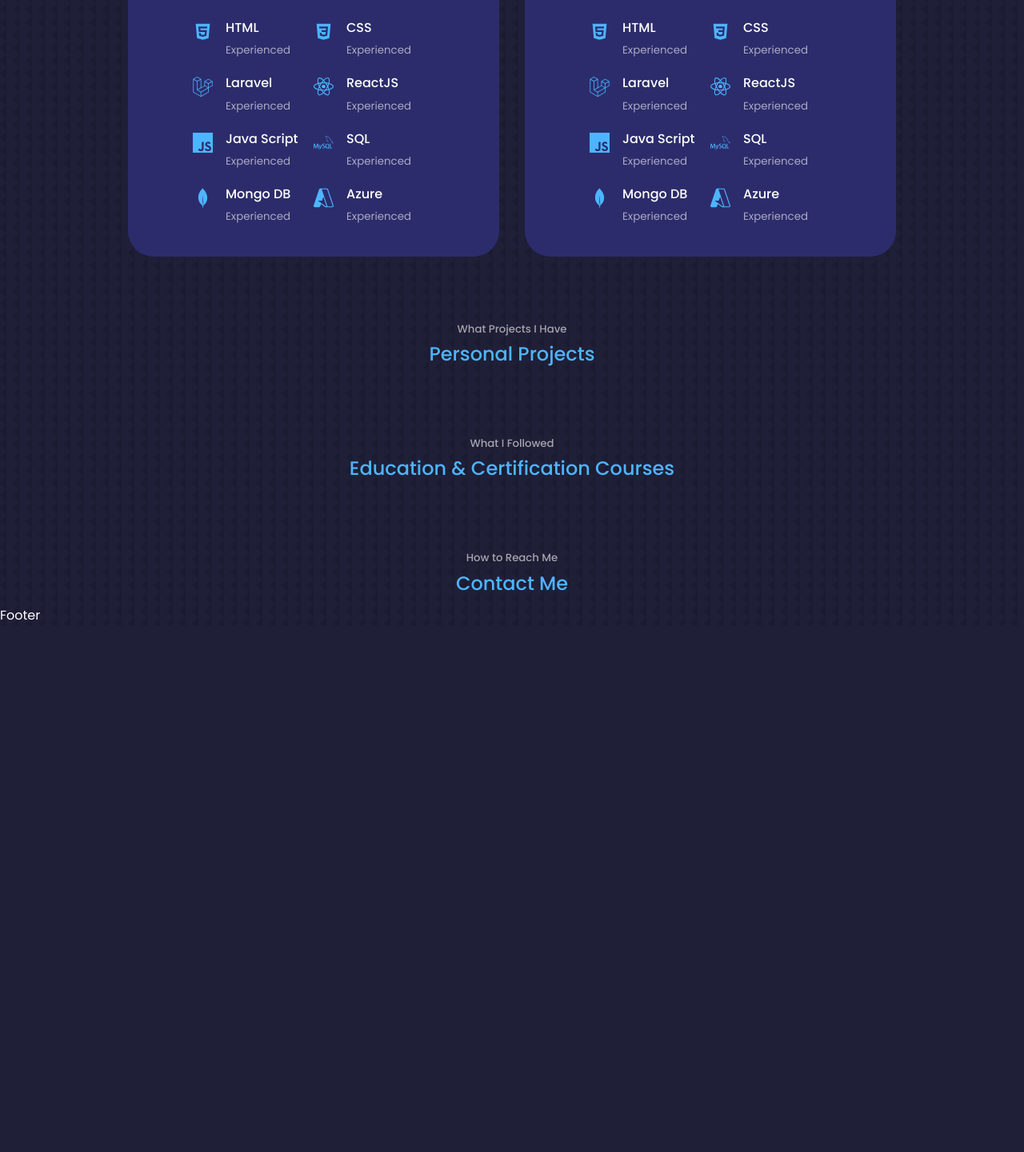
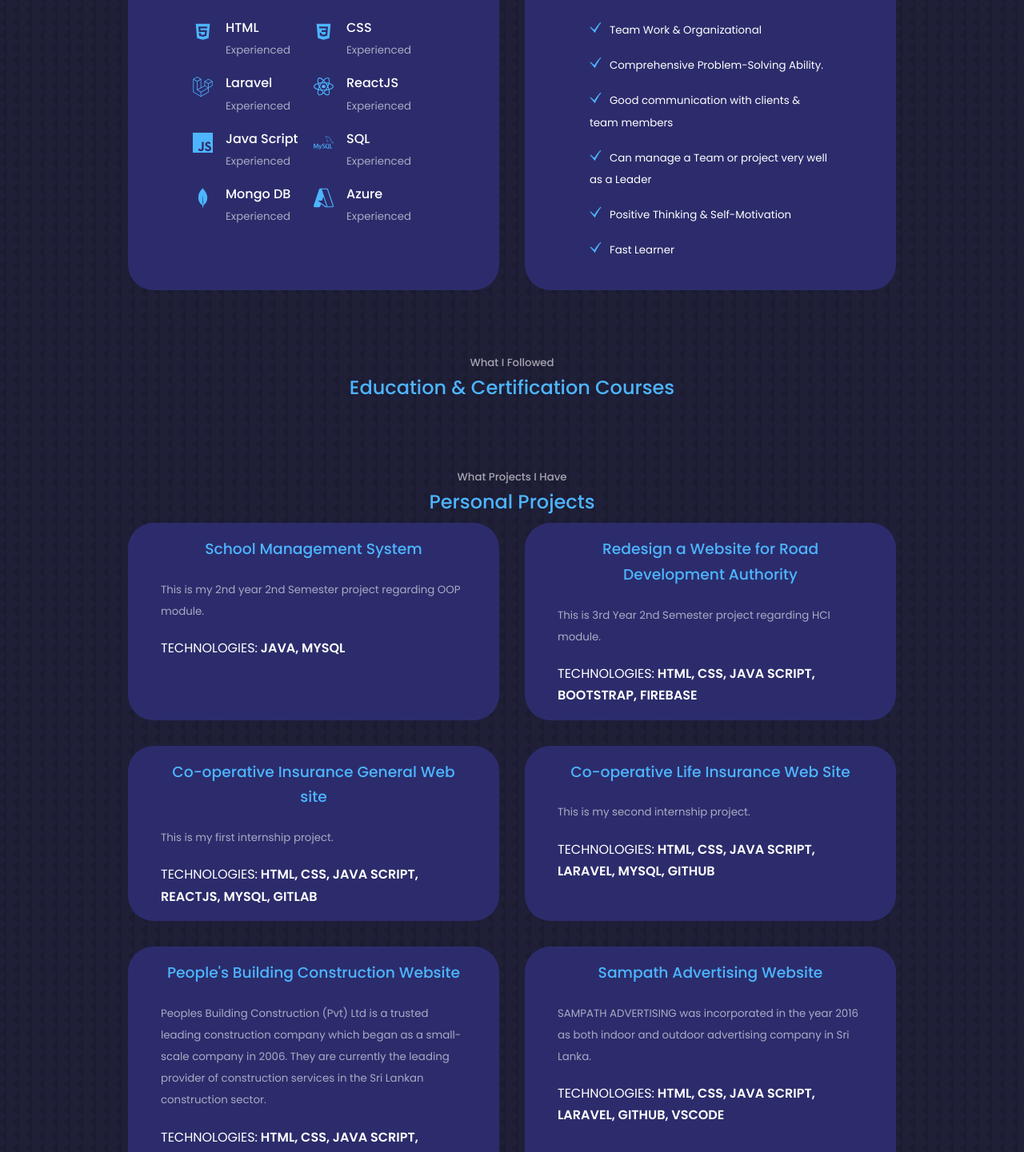
Before and after one commit to ChamalHerath/Portfolio-React, a React (Create React App) app: page / in a window 1280 px wide. Shown: the part 1820-3261 px from the top of the page at 80% size. Before the commit the page ends 2603 px from the top, so only its background shows below. Built offline with nearby package versions, Linux system fonts and the light colour scheme.

Commit message:
Projects Completed.

```diff
--- a/src/App.js
+++ b/src/App.js
@@ -20,8 +20,8 @@ class App extends Component {
                 <Nav/>
                 <About/>
                 <Skills/>
+                <Education/>
                 <Projects/>
-                <Education/>
                 {/*<Testimonial/>*/}
                 <Contact/>
                 <Footer/>
--- a/src/components/projects/Projects.js
+++ b/src/components/projects/Projects.js
@@ -7,8 +7,71 @@ class Projects extends Component {
             <section id='projects'>
                 <h5>What Projects I Have</h5>
                 <h2>Personal Projects</h2>
-                <div className='container container_experience'>
-
+                <div className='container container_projects'>
+                    <div className='projects_container'>
+                        <div className='projects_content'>
+                            <article>
+                                <h3>School Management System</h3>
+                                <small>This is my 2nd year 2nd Semester project regarding OOP module.</small>
+                                <p>Technologies:<b> Java, MySQL</b></p>
+                            </article>
+                        </div>
+                        <div className='projects_content'>
+                            <article>
+                                <h3>Redesign a Website for Road Development Authority</h3>
+                                <small>This is 3rd Year 2nd Semester project regarding HCI module.</small>
+                                <p>Technologies:<b> HTML, CSS, JAVA SCRIPT, BOOTSTRAP, FIREBASE</b></p>
+                            </article>
+                        </div>
+                        <div className='projects_content'>
+                            <article>
+                                <h3>Co-operative Insurance General Web site</h3>
+                                <small> This is my first internship project.</small>
+                                <p>Technologies:<b> HTML, CSS, JAVA SCRIPT, REACTJS, MYSQL, GITLAB</b></p>
+                            </article>
+                        </div>
+                        <div className='projects_content'>
+                            <article>
+                                <h3>Co-operative Life Insurance Web Site</h3>
+                                <small> This is my second internship project.</small>
+                                <p>Technologies:<b> HTML, CSS, JAVA SCRIPT, LARAVEL, MYSQL, GITHUB</b></p>
+                            </article>
+                        </div>
+                        <div className='projects_content'>
+                            <article>
+                                <h3>People's Building Construction Website</h3>
+                                <small>Peoples Building Construction (Pvt) Ltd is a trusted leading construction company
+                                    which began as a small-scale company in 2006.
+                                    They are currently the leading provider of construction services in the Sri
+                                    Lankan construction sector.</small>
+                                <p>Technologies:<b> HTML, CSS, JAVA SCRIPT, LARAVEL, GITHUB, VSCODE</b></p>
+                            </article>
+                        </div>
+                        <div className='projects_content'>
+                            <article>
+                                <h3>Sampath Advertising Website</h3>
+                                <small>SAMPATH ADVERTISING was incorporated in the year 2016 as both
+                                    indoor and outdoor advertising company in Sri Lanka.</small>
+                                <p>Technologies:<b> HTML, CSS, JAVA SCRIPT, LARAVEL, GITHUB, VSCODE</b></p>
+                            </article>
+                        </div>
+                        <div className='projects_content'>
+                            <article>
+                                <h3>Sampath Advertising Website</h3>
+                                <small>SAMPATH ADVERTISING was incorporated in the year 2016 as both
+                                    indoor and outdoor advertising company in Sri Lanka.</small>
+                                <p>Technologies:<b> HTML, CSS, JAVA SCRIPT, LARAVEL, GITHUB, VSCODE</b></p>
+                            </article>
+                        </div>
+                        <div className='projects_content'>
+                            <article>
+                                <h3>Sampath Advertising Website</h3>
+                                <small>SAMPATH ADVERTISING was incorporated in the year 2016 as both
+                                    indoor and outdoor advertising company in Sri Lanka.</small>
+                                <p>Technologies:<b> HTML, CSS, JAVA SCRIPT, LARAVEL, GITHUB, VSCODE</b></p>
+                            </article>
+                        </div>
+                    </div>
                 </div>
             </section>
         );
--- a/src/components/projects/projects.css
+++ b/src/components/projects/projects.css
@@ -1,5 +1,68 @@
+.projects_container {
+    display: grid;
+    grid-template-columns: 1fr 1fr;
+    gap: 32px;
+}
+
+.projects_content h3{
+    padding-bottom: 20px;
+    text-align: center;
+    color: var(--color-primary);
+}
+
+.projects_content small{
+    text-align: left;
+    color: var(--color-light);
+}
+
+.projects_content p{
+    padding-top: 20px;
+    text-transform: uppercase;
+    text-align: left;
+}
+
+.projects_container > div {
+    background: var(--color-bg-varient);
+    padding: 16px 40px;
+    border-radius: 32px;
+    border: 1px solid transparent;
+    transition: var(--transition);
+}
+
+.projects_container > div:hover {
+    background: transparent;
+    border: 1px solid var(--color-bg-varient);
+    cursor: default;
+}
+
+.projects_content{
+    display: grid;
+    grid-template-columns: 1fr;
+}
+
+.other_skills .skills_icon {
+    color: var(--color-primary);
+    margin-top: 6px;
+    margin-right: 10px;
+    font-size: 15px;
+}
+
+.skills_details {
+    display: flex;
+    gap: 16px;
+}
+
+.skills_icon {
+    color: var(--color-primary);
+    margin-top: 6px;
+    font-size: 25px;
+}
+
 /* ======== MEDIA QUERIES (Medium) ======== */
 @media screen and (max-width: 1024px){
+    #skills {
+        margin-top: 200px;
+    }
     .skills_container {
         grid-template-columns: 1fr;
     }
--- a/src/components/skills/Skills.js
+++ b/src/components/skills/Skills.js
@@ -8,6 +8,7 @@ import {SiMysql} from 'react-icons/si';
 import {DiCss3} from 'react-icons/di';
 import {SiMicrosoftazure} from 'react-icons/si';
 import {SiMongodb} from 'react-icons/si';
+import {GiCheckMark} from 'react-icons/gi';
 
 import './skills.css';
 
@@ -84,59 +85,40 @@ class Skills extends Component {
                         <h3>Other Skills</h3>
                         <div className='skills_content'>
                             <article className='skills_details'>
-                                <DiHtml5 className='skills_icon'/>
                                 <div>
-                                    <h4>HTML</h4>
-                                    <small className='text-light'>Experienced</small>
+                                    <GiCheckMark className='skills_icon'/>
+                                    <small>Team Work & Organizational</small>
                                 </div>
                             </article>
                             <article className='skills_details'>
-                                <DiCss3 className='skills_icon'/>
                                 <div>
-                                    <h4>CSS</h4>
-                                    <small className='text-light'>Experienced</small>
+                                    <GiCheckMark className='skills_icon'/>
+                                    <small>Comprehensive Problem-Solving Ability.</small>
                                 </div>
                             </article>
                             <article className='skills_details'>
-                                <FaLaravel className='skills_icon'/>
                                 <div>
-                                    <h4>Laravel</h4>
-                                    <small className='text-light'>Experienced</small>
+                                    <GiCheckMark className='skills_icon'/>
+                                    <small>Good communication with clients & team members</small>
                                 </div>
                             </article>
                             <article className='skills_details'>
-                                <GrReactjs className='skills_icon'/>
                                 <div>
-                                    <h4>ReactJS</h4>
-                                    <small className='text-light'>Experienced</small>
+                                    <GiCheckMark className='skills_icon'/>
+                                    <small>Can manage a Team or project very well as a Leader</small>
                                 </div>
                             </article>
                             <article className='skills_details'>
-                                <SiJavascript className='skills_icon'/>
                                 <div>
-                                    <h4>Java Script</h4>
-                                    <small className='text-light'>Experienced</small>
+                                    <GiCheckMark className='skills_icon'/>
+                                    <small>Positive Thinking & Self-Motivation
+                                    </small>
                                 </div>
                             </article>
                             <article className='skills_details'>
-                                <SiMysql className='skills_icon'/>
                                 <div>
-                                    <h4>SQL</h4>
-                                    <small className='text-light'>Experienced</small>
-                                </div>
-                            </article>
-                            <article className='skills_details'>
-                                <SiMongodb className='skills_icon'/>
-                                <div>
-                                    <h4>Mongo DB</h4>
-                                    <small className='text-light'>Experienced</small>
-                                </div>
-                            </article>
-                            <article className='skills_details'>
-                                <SiMicrosoftazure className='skills_icon'/>
-                                <div>
-                                    <h4>Azure</h4>
-                                    <small className='text-light'>Experienced</small>
+                                    <GiCheckMark className='skills_icon'/>
+                                    <small>Fast Learner</small>
                                 </div>
                             </article>
                         </div>
--- a/src/components/skills/skills.css
+++ b/src/components/skills/skills.css
@@ -30,6 +30,18 @@
     row-gap: 15px;
 }
 
+.other_skills .skills_content{
+    display: grid;
+    grid-template-columns: 1fr;
+}
+
+.other_skills .skills_icon {
+    color: var(--color-primary);
+    margin-top: 6px;
+    margin-right: 10px;
+    font-size: 15px;
+}
+
 .skills_details {
     display: flex;
     gap: 16px;
@@ -43,6 +55,9 @@
 
 /* ======== MEDIA QUERIES (Medium) ======== */
 @media screen and (max-width: 1024px){
+    #skills {
+        margin-top: 200px;
+    }
     .skills_container {
         grid-template-columns: 1fr;
     }
```
